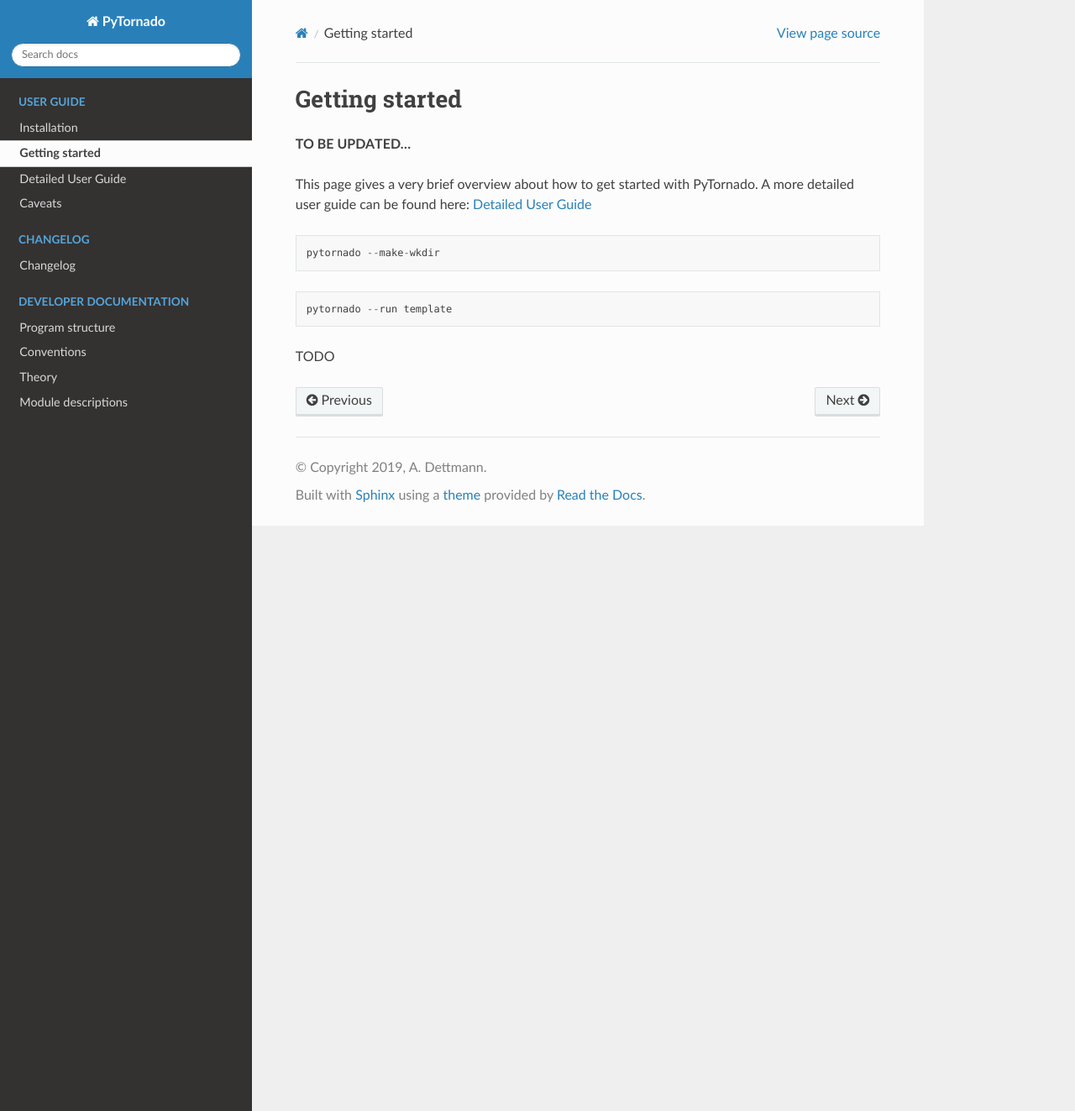
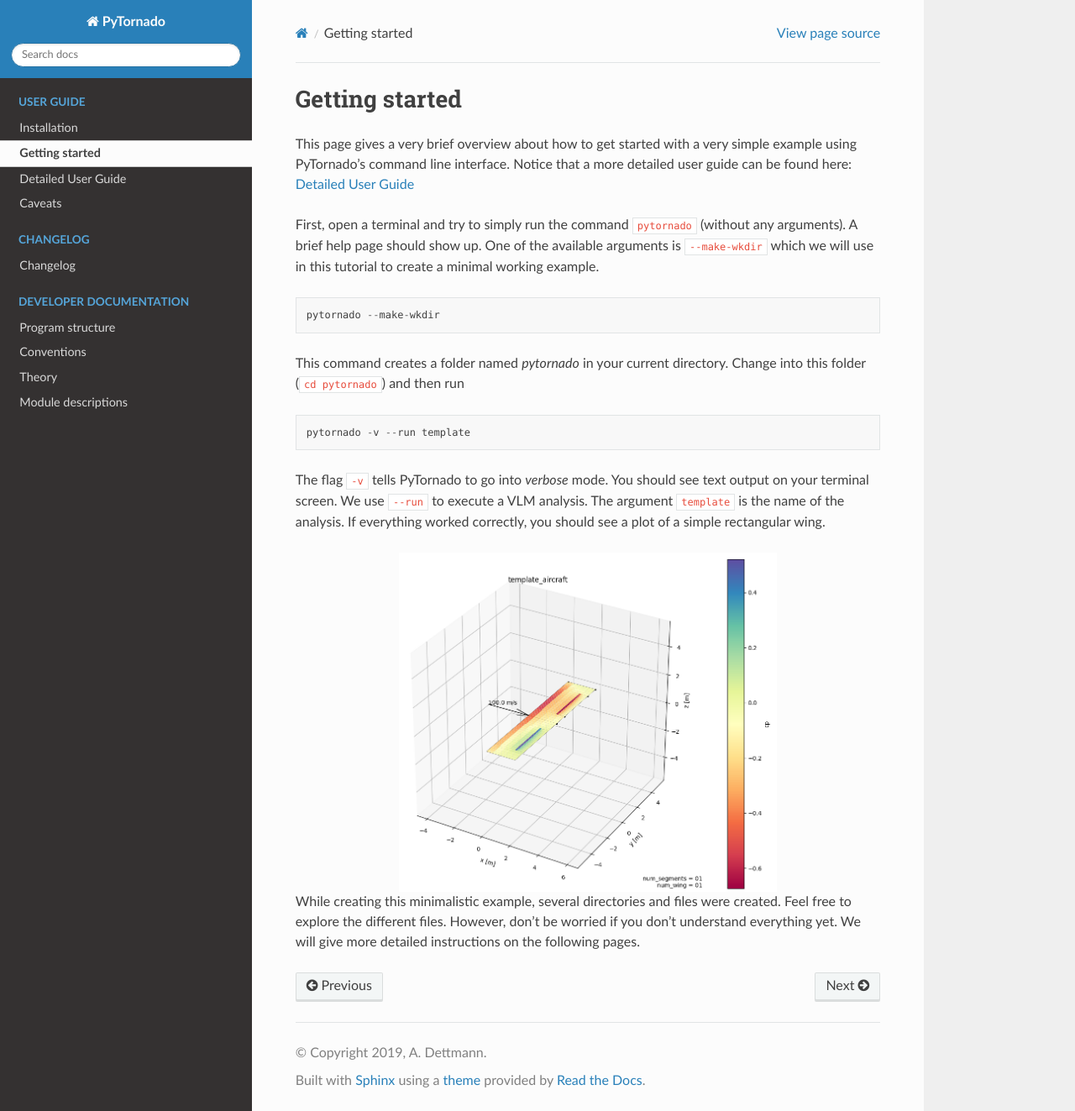
Before and after one commit to airinnova/pytornado, a Sphinx documentation site: the page built from docs/source/user_guide/getting_started.rst, in a window 1280 px wide and 1323 px high. Shown: the whole window at 84% size. Built offline with Sphinx 7.4.7 and the Read the Docs theme 2.0.0, drawn with Linux system fonts in a browser that asks for light colours; the version number could not be read and is left out.

Commit message:
Added instructions to create basic test case

```diff
--- a/docs/source/user_guide/getting_started.rst
+++ b/docs/source/user_guide/getting_started.rst
@@ -1,17 +1,25 @@
 Getting started
 ===============
 
-**TO BE UPDATED...**
+This page gives a very brief overview about how to get started with a very simple example using |name|'s command line interface. Notice that a more detailed user guide can be found here: :ref:`detailed_user_guide`
 
-This page gives a very brief overview about how to get started with |name|. A more detailed user guide can be found here: :ref:`detailed_user_guide`
+First, open a terminal and try to simply run the command ``pytornado`` (without any arguments). A brief help page should show up. One of the available arguments is ``--make-wkdir`` which we will use in this tutorial to create a minimal working example.
 
 .. code::
 
- pytornado --make-wkdir
+    pytornado --make-wkdir
+
+This command creates a folder named `pytornado` in your current directory. Change into this folder (``cd pytornado``) and then run
 
 .. code::
 
- pytornado --run template
+    pytornado -v --run template
 
+The flag ``-v`` tells |name| to go into *verbose* mode. You should see text output on your terminal screen. We use ``--run`` to execute a VLM analysis. The argument ``template`` is the name of the analysis. If everything worked correctly, you should see a plot of a simple rectangular wing.
 
-TODO
+.. figure:: _static/images/getting_started/example_template.png
+   :width: 450
+   :alt: Template
+   :align: center
+
+While creating this minimalistic example, several directories and files were created. Feel free to explore the different files. However, don't be worried if you don't understand everything yet. We will give more detailed instructions on the following pages.
--- a/docs/source/user_guide/installation.rst
+++ b/docs/source/user_guide/installation.rst
@@ -1,4 +1,4 @@
-.. _requirements:
+.. _installation:
 
 Installation
 ============
```
Also changed, not shown: docs/source/user_guide/_static/images/getting_started/example_template.png (added).
